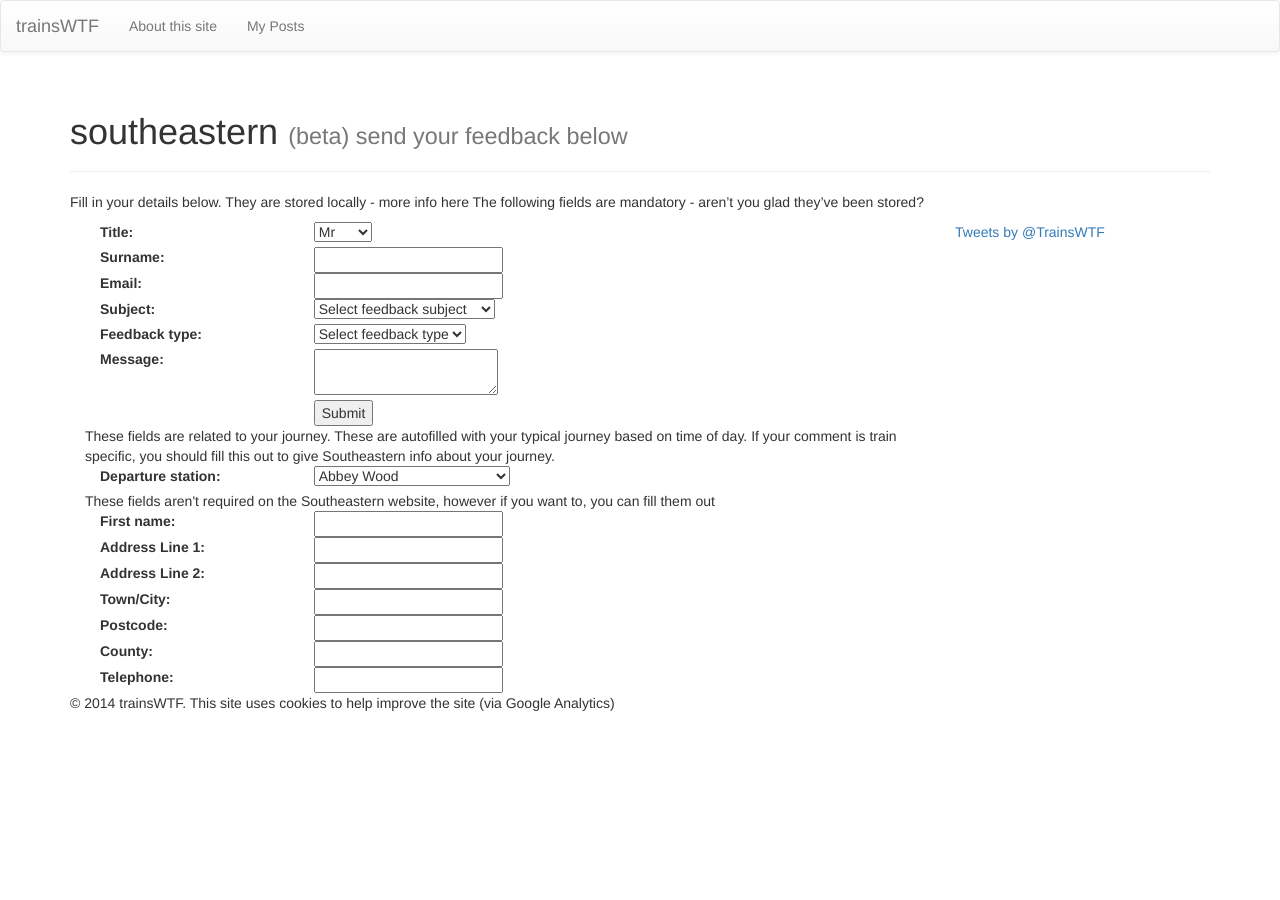
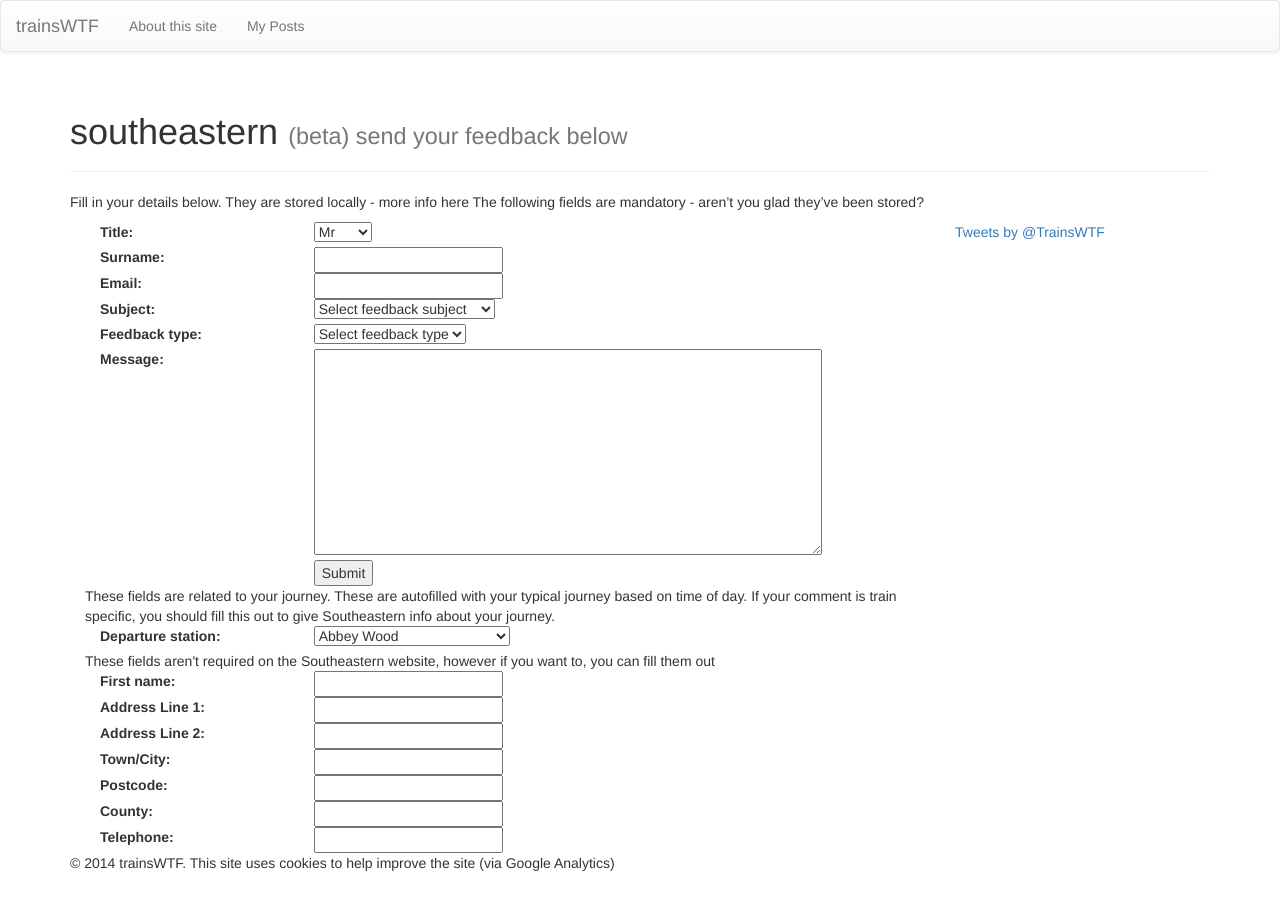
Before and after one commit to trainsWTF/trainsWTF.github.io, a Jekyll site: the page built from setrains/index.md, in a window 1280 px wide. Built offline with Jekyll 4.4.1, drawn with Linux system fonts in a browser that asks for light colours; nearby versions of some CDN libraries; library files that are not in the unit come from our copies; comment, search, counter and statistics services are not loaded.

Commit message:
text box change

```diff
--- a/setrains/index.md
+++ b/setrains/index.md
@@ -88,7 +88,7 @@
     			<label>Message:</label>
     		</div>
         	<div class="col-md-9">
-   		 		<textarea name="yourcomments" id="yourcomments" class="stored"></textarea>
+   		 		<textarea name="yourcomments" id="yourcomments" class="stored" rows="10" cols="60"></textarea>
 			</div>
     	</div>
     	<div class="row">
```
